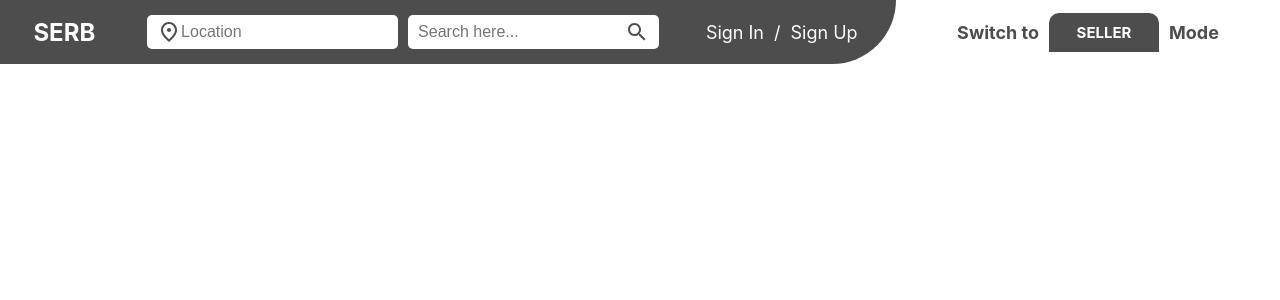
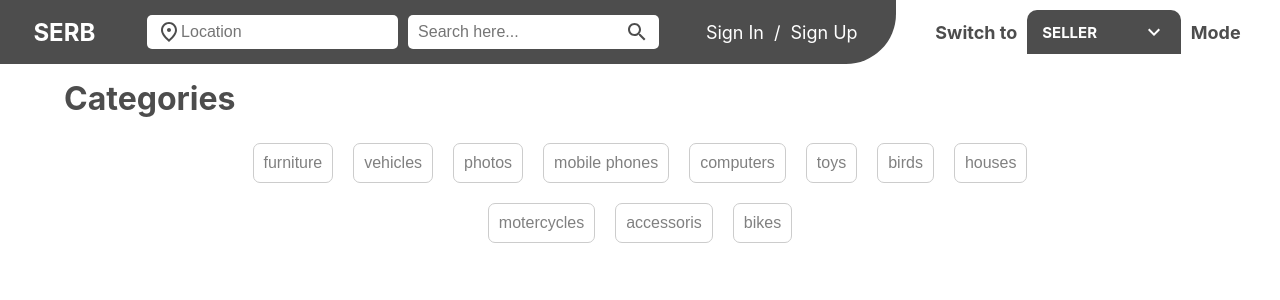
Before and after one commit to samiullah51/SERB, a React (Create React App) app: page / in a window 1280 px wide. Shown: the top 300 px of the page. Built offline with nearby package versions, Linux system fonts and the light colour scheme.

Commit message:
start working on categories

```diff
--- a/src/components/Navbar/Navbar.css
+++ b/src/components/Navbar/Navbar.css
@@ -16,7 +16,7 @@
     align-items: center;
     justify-content: space-around;
     position: relative;
-    border-bottom-right-radius: 100px;
+    border-bottom-right-radius: 50px;
     color: #fff;
 }
 /* Logo */
@@ -29,6 +29,16 @@
     align-items: center;
     justify-content: flex-start;
 }
+.navbar__left .register__section p{
+cursor: pointer;
+}
+.register__section img{
+    width: 35px;
+    height: 35px;
+    border-radius: 50%;
+    border: 1px solid #fff;
+    padding: 2px;
+}
 /* Searchbox */
 .searchbox{
     display: flex;
@@ -39,6 +49,9 @@
     color: var(--primary-color);
     border-radius: 5px;
 
+}
+ .searchbox .MuiSvgIcon-root{
+ cursor: pointer;
 }
 .searchbox input{
    border: none;
--- a/src/components/Navbar/Navbar.js
+++ b/src/components/Navbar/Navbar.js
@@ -6,6 +6,7 @@ import RightNavbar from "./RightNavbar/RightNavbar";
 function Navbar() {
   const [searchByPlace, setSearchByPlace] = useState("");
   const [searchProduct, setSearchProduct] = useState("");
+  let user = false;
   return (
     <div className="navbar">
       {/* Navbar Left */}
@@ -40,11 +41,18 @@ function Navbar() {
 
         {/* Register Section */}
 
-        <div className="register__section">
-          <p>Sign In</p>
-          <p>/</p>
-          <p>Sign Up</p>
-        </div>
+        {!user ? (
+          <div className="register__section">
+            <p>Sign In</p>
+            <p>/</p>
+            <p>Sign Up</p>
+          </div>
+        ) : (
+          <div className="register__section">
+            <p>Samiullah </p>
+            <img src="https://m.media-amazon.com/images/M/MV5BMjMwNTIxODg0OF5BMl5BanBnXkFtZTgwODg2NzM0OTE@._V1_.jpg" />
+          </div>
+        )}
       </div>
 
       {/* Navbar Right */}
--- a/src/components/Navbar/RightNavbar/RightNavbar.css
+++ b/src/components/Navbar/RightNavbar/RightNavbar.css
@@ -13,7 +13,7 @@
 }
 .switcher{
     position: relative;
-    width: 110px;
+    width: 40%;
     text-align: center;
 }
 
@@ -28,7 +28,9 @@
     font-weight: bold;
     user-select: none;
     text-align: center;
-
+    display: flex;
+    align-items: center;
+    justify-content: space-between;
 
 
 }
--- a/src/components/Navbar/RightNavbar/RightNavbar.js
+++ b/src/components/Navbar/RightNavbar/RightNavbar.js
@@ -1,6 +1,7 @@
 import React from "react";
 import { useState } from "react";
 import "./RightNavbar.css";
+import KeyboardArrowDownIcon from "@mui/icons-material/KeyboardArrowDown";
 function RightNavbar() {
   const [dropdown, setDropdown] = useState(false);
   const [mode, setMode] = useState("SELLER");
@@ -8,7 +9,10 @@ function RightNavbar() {
     <div className="right__navbar">
       <p className="label">Switch to</p>
       <div className="switcher" onClick={() => setDropdown(!dropdown)}>
-        <p className="mode">{mode}</p>
+        <div className="mode">
+          <p>{mode}</p>
+          <KeyboardArrowDownIcon />
+        </div>
         {dropdown && (
           <div className="show">
             <p onClick={() => setMode("SELLER")}>
--- /dev/null
+++ b/src/components/SuggestCategories/SuggestCategories.css
@@ -0,0 +1,34 @@
+.suggest__categories{
+    width: 90%;
+    margin: auto;
+}
+.suggest__categories h1{
+    margin: 15px 0;
+    color: var(--primary-color);
+}
+.suggest__categories .btns
+{
+    width: 80%;
+    display: flex;
+    align-items: center;
+    justify-content: center;
+    flex-wrap: wrap;
+    margin: auto;
+}
+.suggest__categories .btns button{
+    border: none;
+    outline: none;
+    padding: 10px;
+    border-radius: 7px;
+    border: 1px solid #ccc;
+    margin: 10px;
+    font-size: 16px;
+    background-color: transparent;
+    color: gray;
+    transition: .2s;
+}
+.suggest__categories button:hover{
+    background-color: var(--primary-color);
+    color: #fff;
+    cursor: pointer;
+}
--- /dev/null
+++ b/src/components/SuggestCategories/SuggestCategories.js
@@ -0,0 +1,29 @@
+import React from "react";
+import "./SuggestCategories.css";
+function SuggestCategories() {
+  const categories = [
+    "furniture",
+    "vehicles",
+    "photos",
+    "mobile phones",
+    "computers",
+    "toys",
+    "birds",
+    "houses",
+    "motercycles",
+    "accessoris",
+    "bikes",
+  ];
+  return (
+    <div className="suggest__categories">
+      <h1>Categories</h1>
+      <div className="btns">
+        {categories.map((cat) => (
+          <button key={cat}>{cat}</button>
+        ))}
+      </div>
+    </div>
+  );
+}
+
+export default SuggestCategories;
--- a/src/pages/Home/Home.js
+++ b/src/pages/Home/Home.js
@@ -1,10 +1,12 @@
 import React from "react";
 import "./Home.css";
 import Navbar from "../../components/Navbar/Navbar";
+import SuggestCategories from "../../components/SuggestCategories/SuggestCategories";
 function Home() {
   return (
     <div>
       <Navbar />
+      <SuggestCategories />
     </div>
   );
 }
```
